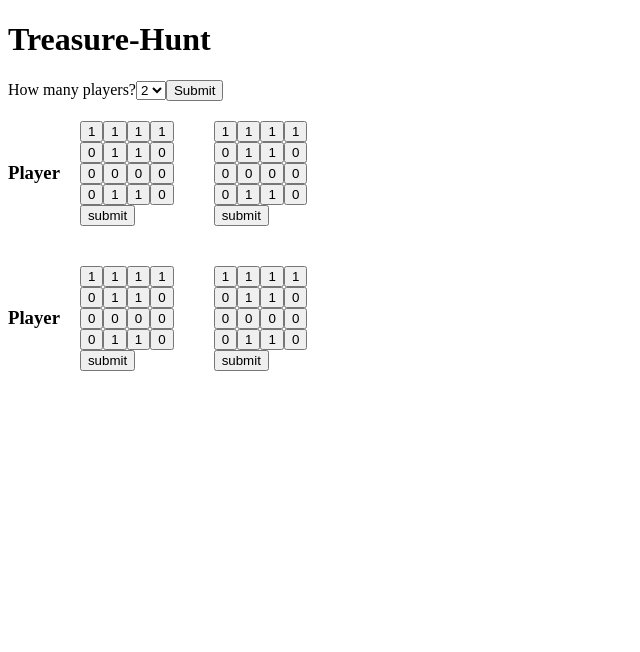
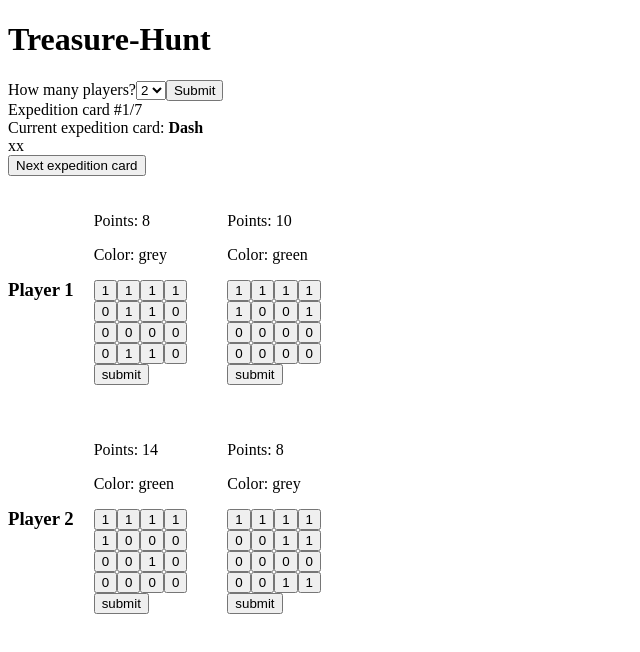
Before and after one commit to dstriz09/treasure-hunt, a React (Create React App) app: page / in a window 1280 px wide. Both pictures are taken after a click on the input "Submit". Shown: the top 652 px of the page, without its empty margins (0-640 px from the left). Built offline with nearby package versions, Linux system fonts and the light colour scheme.

Commit message:
it works

```diff
--- a/src/Board.js
+++ b/src/Board.js
@@ -1,17 +1,12 @@
 import React, { useContext, useState } from "react";
 import Square from "./Square";
-import { TREASURES } from "./cards";
 import { validateShape } from "./shapes/Shapes";
 import { CardContext } from "./CardContext";
 
-export default function Board() {
+export default function Board(props) {
   const [state, setState] = useContext(CardContext);
+  const [gameBoard, setGameboard] = useState(state.treasureDeck[props.boardId].grid);
 
-  let gameBoard = state.treasureDeck[state.currentTreasure].grid
-
-  const randomTreasure =
-    TREASURES[Math.floor(Math.random() * TREASURES.length)].grid;
-  // const [gameBoard, setGameboard] = useState(randomTreasure);
   const [turn, setTurn] = useState([
     [0, 0, 0, 0],
     [0, 0, 0, 0],
@@ -20,11 +15,11 @@ export default function Board() {
   ]);
 
   function handleClick(r, c) {
-    let squares = state.treasureDeck[state.currentTreasure].grid.slice();
+    let squares = state.treasureDeck[props.boardId].grid.slice();
     let turnBoard = turn.slice();
 
     if (squares[r][c] !== 1 && turnBoard[r][c] !== 1 && squares[r][c] !== "X") {
-      squares[r][c] = "X";
+      squares[r][c] = 1;
       turnBoard[r][c] = 1;
     } else if (turnBoard[r][c] === 1) {
       squares[r][c] = 0;
@@ -43,7 +38,11 @@ export default function Board() {
   }
 
   function handleSubmit() {
-    const isValid = validateShape(turn, 'original', state.expeditionDeck[state.currentRound])
+    const isValid = validateShape(
+      turn,
+      "original",
+      state.expeditionDeck[state.currentRound]
+    );
 
     if (isValid) {
       console.log("Shape is valid!");
@@ -56,10 +55,37 @@ export default function Board() {
     } else {
       alert("BAD SHAPE. TRY AGAIN");
     }
+
+    // See if board is complete
+    if (isBoardComplete(gameBoard) === 16) {
+      // Board is complete! Add it to the users completed boards.
+      // To do: Generate a new board for the user.
+
+      // Get all players cards
+      let playersCards = [...state.players];
+      let playerCards = playersCards[props.boardId].cards
+      let currentCard = {...state.treasureDeck[props.boardId]};
+      // Push the completed card to the users array
+      let updatedPlayers = [...playersCards, playerCards.push(currentCard)];
+
+      // Update state
+      setState(state => ({ ...state, players : [...updatedPlayers] }));
+    }
+  }
+
+  function isBoardComplete (board) {
+    let currentRowSums = [];
+    const add = (total, num) => total + num;
+    gameBoard.forEach(row => {
+      currentRowSums.push(row.reduce(add));
+    })
+    return currentRowSums.reduce(add);
   }
 
   return (
-    <div style={{ margin: "20px" }}>
+    <div style={{ margin: "20px" }} boardId={props.boardId}>
+      <p>Points: {state.treasureDeck[props.boardId].value}</p>
+      <p>Color: {state.treasureDeck[props.boardId].color}</p>
       <div className="board-row">
         {renderSquare(0, 0)}
         {renderSquare(0, 1)}
--- a/src/CardContext.js
+++ b/src/CardContext.js
@@ -4,11 +4,11 @@ import { EXPEDITIONS, TREASURES } from "./cards";
 // Create the context. Empty function allows us to call setState
 export const CardContext = React.createContext([{}, () => {}]);
 
-export const newExpeditionDeck = () => {
+export const NewExpeditionDeck = () => {
   return shuffle(EXPEDITIONS);
 }
 
-export const newTreasureDeck = () => {
+export const NewTreasureDeck = () => {
   return shuffle(TREASURES);
 }
 
@@ -21,11 +21,17 @@ const shuffle = (deck) => {
 
 const CardContextProvider = (props) => {
   const [state, setState] = useState({
-    expeditionDeck: newExpeditionDeck(),
-    treasureDeck: newTreasureDeck(),
+    expeditionDeck: NewExpeditionDeck(),
+    treasureDeck: NewTreasureDeck(),
     currentRound: 1, // seven rounds per phase
     currentPhase: 1, // four phases per game
-    currentTreasure: 0
+    currentTreasure: 0,
+    players: [
+      {cards: []},
+      {cards: []},
+      {cards: []},
+      {cards: []},
+    ]
   });
 
   return (
--- a/src/Expedition.js
+++ b/src/Expedition.js
@@ -1,5 +1,5 @@
 import React, { useContext } from "react";
-import { CardContext, newExpeditionDeck } from "./CardContext";
+import { CardContext, NewExpeditionDeck } from "./CardContext";
 
 export default function Expedition() {
   const [state, setState] = useContext(CardContext);
@@ -9,7 +9,7 @@ export default function Expedition() {
       setState(state => ({ ...state, currentRound: state.currentRound + 1 }));
     } else {
       // generate new expedition deck and reset round to 1
-      setState(state => ({ ...state, currentRound: 1, expeditionDeck: newExpeditionDeck() }));
+      setState(state => ({ ...state, currentRound: 1, expeditionDeck: NewExpeditionDeck() }));
     }
   }
 
--- a/src/MultiSelect.js
+++ b/src/MultiSelect.js
@@ -1,25 +1,28 @@
-import React, { useState } from "react";
+import React, { useContext, useState } from "react";
 import Board from "./Board";
 import Expedition from "./Expedition";
+import { CardContext } from "./CardContext";
 
 export default function MultiSelect({ onSubmit }) {
   const [option, setOption] = useState({ value: "2" });
   const [multiplayer, setMultiplayer] = useState("");
-  let onePlayer = [
-    <div style={{ display: "flex" }}>
-      <h3 style={({ margin: "20px" }, { alignSelf: "center" })}>Player</h3>
-      <Board />
-      <Board />
-    </div>,
-  ];
+
+  // const [state, setState] = useContext(CardContext);
 
   const handleSubmit = (e, players) => {
     e.preventDefault();
+
     let newArray = [];
-    let i = 0;
-    while (i < players) {
-      newArray = [...newArray, onePlayer];
-      i++;
+    let boardId = 0;
+    for (let i = 0; i < players; i++) {
+      let playerNum = i + 1
+      newArray.push([
+        <div style={{ display: "flex" }}>
+          <h3 style={({ margin: "20px" }, { alignSelf: "center" })}>Player {playerNum}</h3>
+          <Board playerId={i} boardId={boardId++} />
+          <Board playerId={i} boardId={boardId++} />
+        </div>,
+      ]);
     }
     setMultiplayer(newArray);
   };
@@ -42,6 +45,7 @@ export default function MultiSelect({ onSubmit }) {
         </label>
         <input type="submit" value="Submit" />
       </form>
+      <Expedition />
       {multiplayer}
     </div>
   );
--- a/src/shapes/Shapes.js
+++ b/src/shapes/Shapes.js
@@ -40,6 +40,7 @@ export const validateShape = ((selection, info, expedition) => {
       break;
 
     default:
+      valid = true;
       break;
   }
 
```
